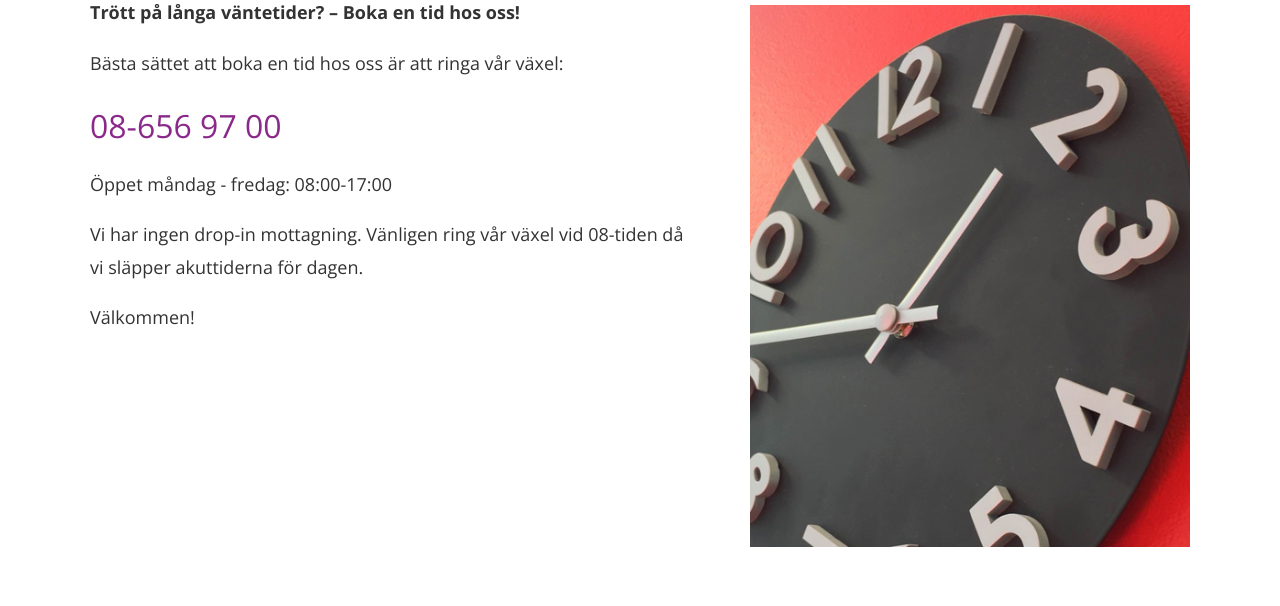
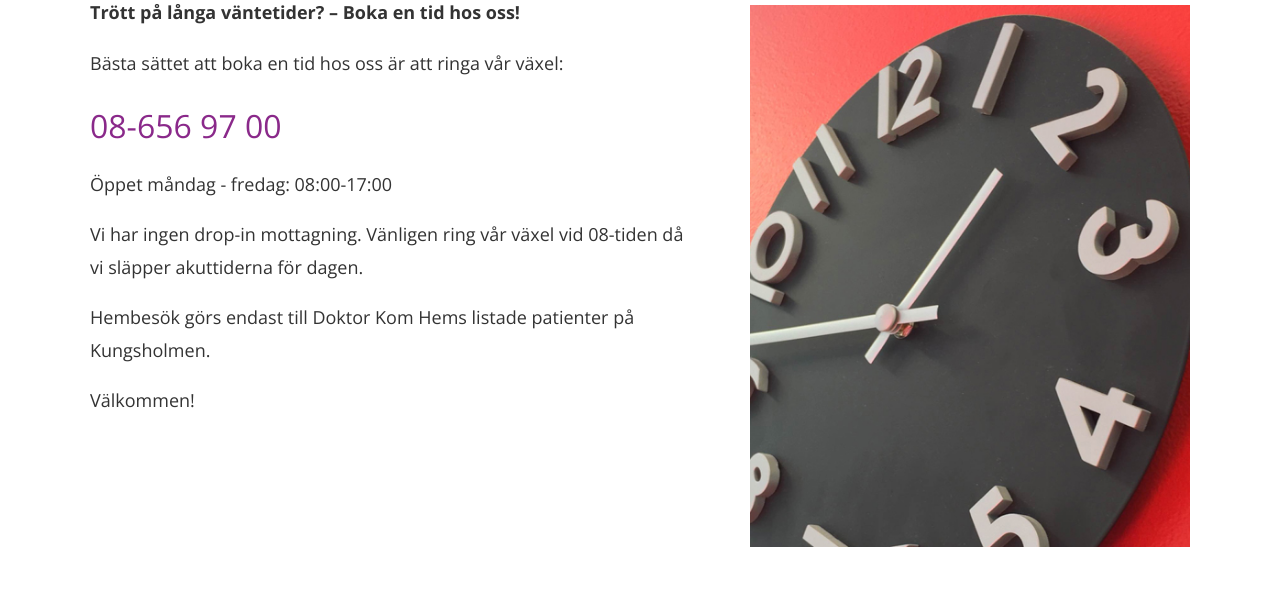
Before and after one commit to adamsdotter/DKH, a PHP site: page /tidsbokning in a window 1280 px wide. Shown: the part 369-975 px from the top of the page. Run offline with PHP 8.4, Linux system fonts and the light colour scheme.

Commit message:
Text update

```diff
--- a/appointments.php
+++ b/appointments.php
@@ -23,6 +23,9 @@
                 <p>
                     We no longer have any drop-in appointments. Please call our reception at 08 o'clock, this is when we release the emergency times of the day.
                 </p>
+                <p>
+                    Home visits are only made to our listed patients at Kungsholmen.
+                </p>
                 <p>Welcome!</p>
             </div>
             <figure class="page-img">
--- a/tidsbokning.php
+++ b/tidsbokning.php
@@ -23,6 +23,9 @@
                 <p>
                     Vi har ingen drop-in mottagning. Vänligen ring vår växel vid 08-tiden då vi släpper akuttiderna för dagen.
                 </p>
+                <p>
+                    Hembesök görs endast till Doktor Kom Hems listade patienter på Kungsholmen.
+                </p>
                 <p>Välkommen!</p>
             </div>
             <figure class="page-img">
```
